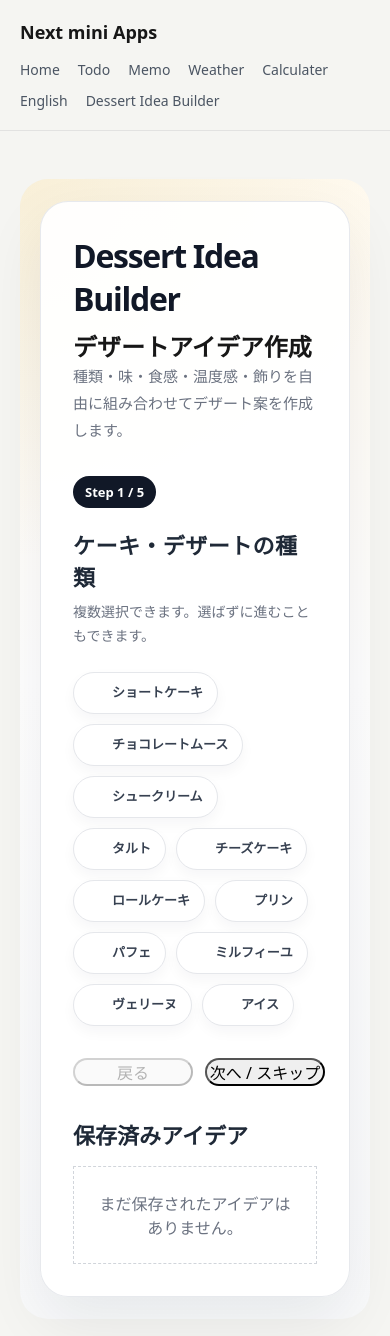
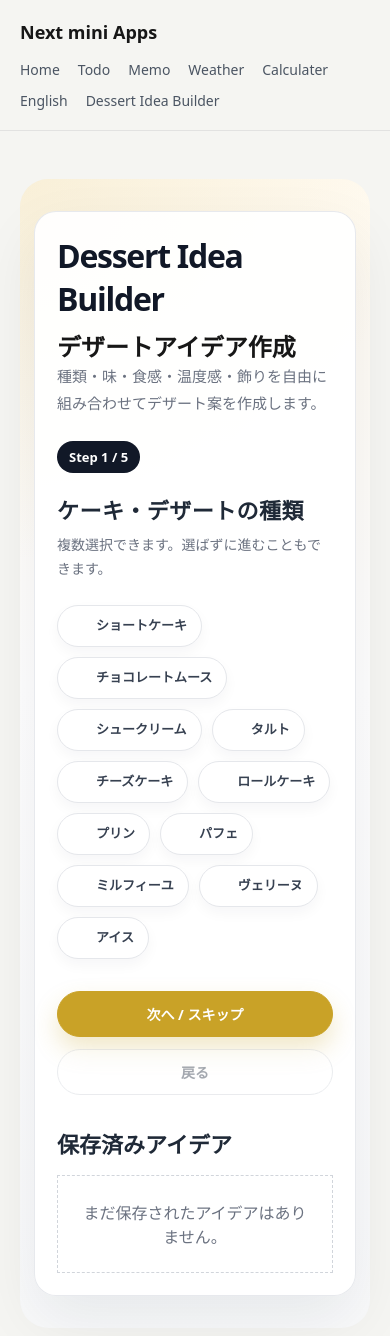
Before and after one commit to usamiyouhei/mini_apps_collection, a Next.js app: page /dessert-idea-builder in a window 390 px wide. Shown: the top 1336 px of the page. Built offline with nearby package versions, Linux system fonts and the light colour scheme.

Commit message:
Update dessert-idea-builder.module.scss

```diff
--- a/src/app/dessert-idea-builder/dessert-idea-builder.module.scss
+++ b/src/app/dessert-idea-builder/dessert-idea-builder.module.scss
@@ -66,4 +66,71 @@
 .secondaryButton {
   min-width: 120px;
   border-radius: 999px;
+  padding: 12px 18px;
+  font-size: 14px;
+  font-weight: 800;
+  cursor: pointer;
+  transition:
+    transform 0.2s ease,
+    box-shadow 0.2s ease,
+    background-color 0.2s ease,
+    opacity 0.2s ease;
+
+  &:hover:not(:disabled) {
+    transform: translateY(-1px);
+  }
+
+  &:focus-visible {
+    outline: 3px solid rgba(201, 162, 39, 0.25);
+    outline-offset: 3px;
+  }
+  &:disabled {
+    cursor: not-allowed;
+    opacity: 0.45;
+  }
 }
+
+.primaryButton {
+  border: 1px solid #c9a227;
+  background: #c9a227;
+  color: #ffffff;
+  box-shadow: 0 12px 24px rgba(201, 162, 39, 0.25);
+  &:hover:not(:disabled) {
+    background: #b8921f;
+  }
+}
+
+.secondaryButton {
+  border: 1px solid #d1d5db;
+  background: #ffffff;
+  color: #374151;
+  &:hover:not(:disabled) {
+    background: #f9fafb;
+    box-shadow: 0 10px 20px rgba(15, 23, 42, 0.06);
+  }
+}
+
+@media (max-width: 640px) {
+  .page {
+    padding: 32px 14px;
+  }
+
+  .builder {
+    border-radius: 22px;
+
+    padding: 22px;
+  }
+
+  .header {
+    margin-bottom: 24px;
+  }
+
+  .actions {
+    flex-direction: column-reverse;
+  }
+
+  .primaryButton,
+  .secondaryButton {
+    width: 100%;
+  }
+}
```
